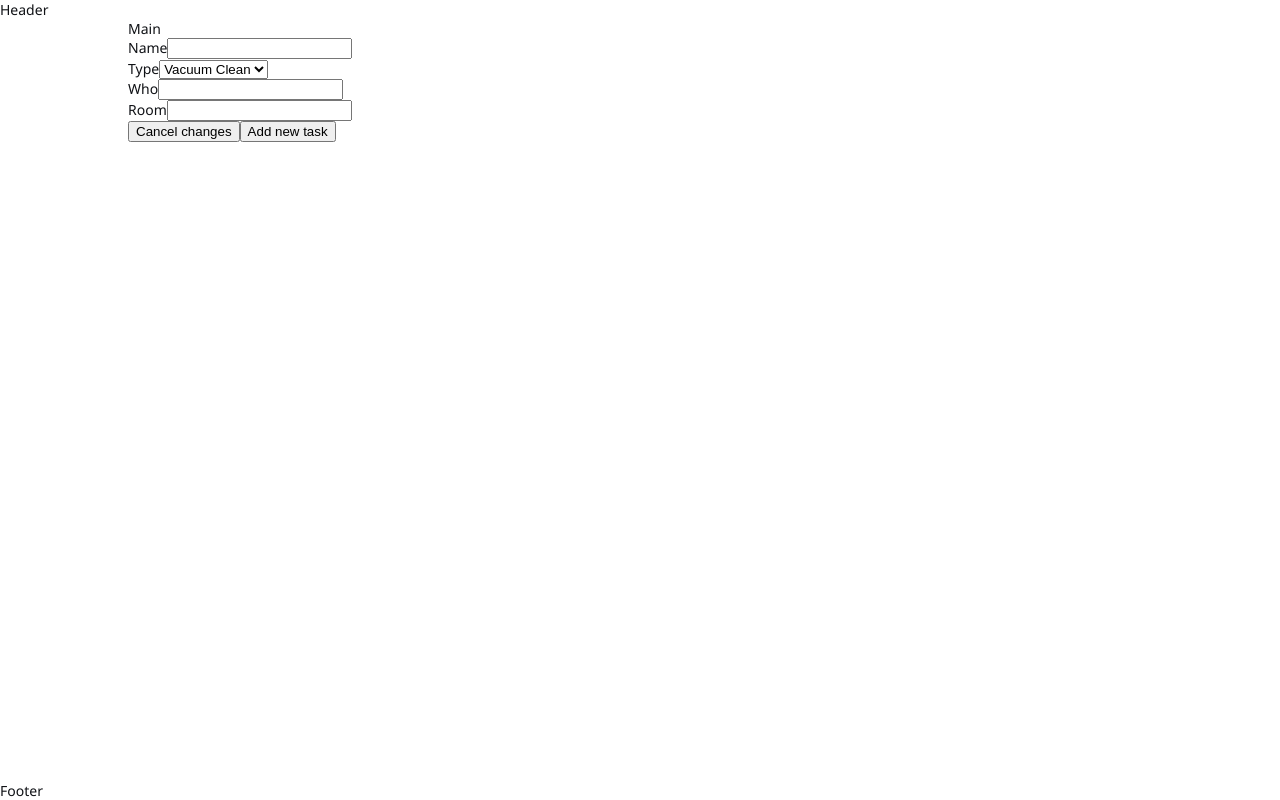
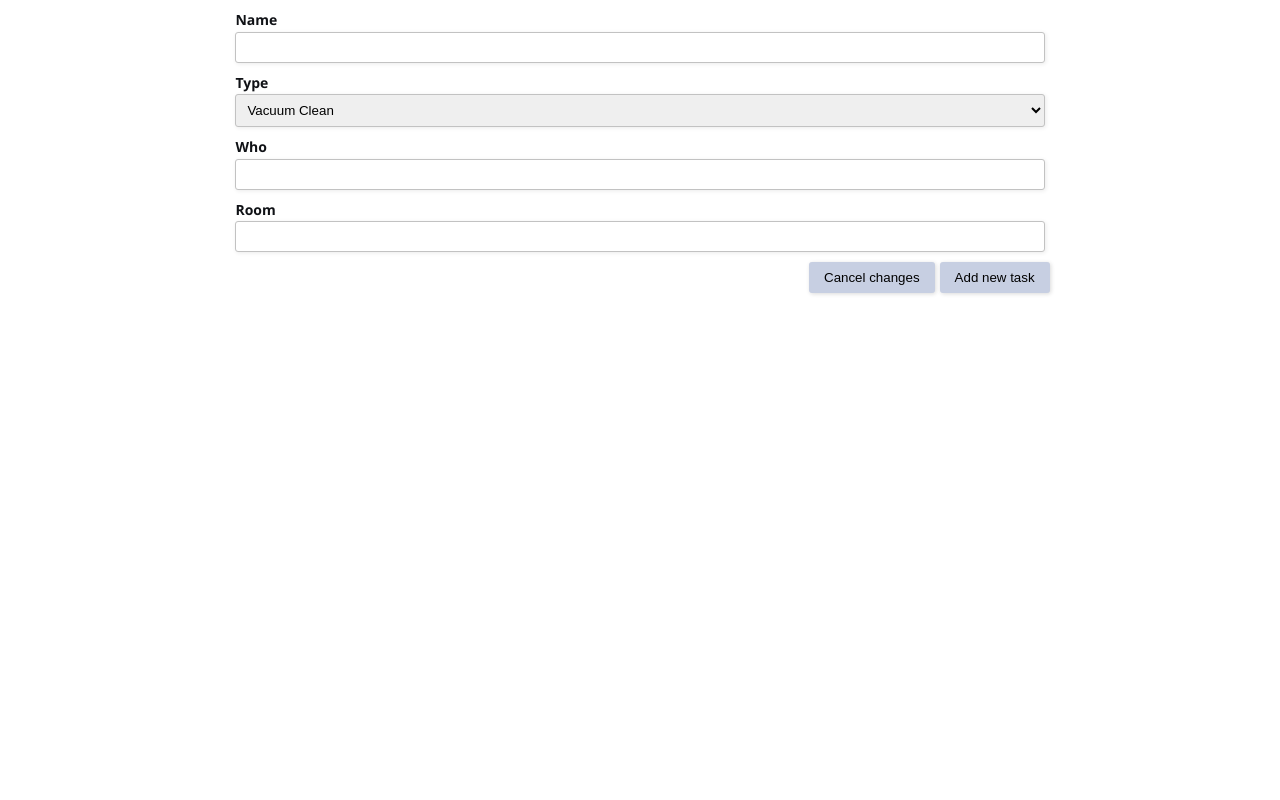
Before and after one commit to mathudak/tasks-spa, an Angular app: page /task in a window 1280 px wide. Built offline with nearby package versions, Linux system fonts and the light colour scheme.

Commit message:
Enhances styling

```diff
--- a/src/app/layout/layout-simple/layout-simple.component.html
+++ b/src/app/layout/layout-simple/layout-simple.component.html
@@ -1,7 +1,7 @@
-<header>Header</header>
+<!-- <header>Header</header> -->
 
-<main>Main
+<main>
   <router-outlet outlet="main"></router-outlet>
 </main>
 
-<footer>Footer</footer>
+<!-- <footer>Footer</footer> -->
--- a/src/app/routes/task-edit/task-edit.component.html
+++ b/src/app/routes/task-edit/task-edit.component.html
@@ -8,7 +8,7 @@
     <app-dynamic-form *ngIf="!!dynamicForm" [form]="dynamicForm.form" [controls]="dynamicForm.controls"></app-dynamic-form>
   </div>
 
-  <div class="action-fow">
+  <div class="action-row">
     <button (click)="cancel()">Cancel changes</button>
     <button *ngIf="!!taskID" (click)="saveEdits()">Save changes</button>
     <button *ngIf="!taskID" (click)="saveNew()">Add new task</button>
--- a/src/app/routes/task-edit/task-edit.component.scss
+++ b/src/app/routes/task-edit/task-edit.component.scss
@@ -0,0 +1,18 @@
+.edit-form {
+  width: 100%;
+  padding: 0 10%;
+
+  .form-row {
+    margin: 1rem .5rem;
+  }
+
+  .action-row {
+    display: flex;
+    flex-direction: row;
+    justify-content: end;
+
+    button {
+      margin-left: 0.5rem;
+    }
+  }
+}
--- a/src/app/routes/task-edit/task-edit.component.ts
+++ b/src/app/routes/task-edit/task-edit.component.ts
@@ -66,7 +66,7 @@ export class TaskEditComponent implements OnInit, OnDestroy {
   }
 
   cancel(): void {
-
+    this.router.navigate(['/', 'tasks']);
   }
 
   private handleCommonForm(task: ITask): void {
--- a/src/app/shared/components/dynamic-form/dynamic-form.component.html
+++ b/src/app/shared/components/dynamic-form/dynamic-form.component.html
@@ -4,13 +4,13 @@
     <div *ngFor="let elem of controls" class="form-row">
       <span [ngSwitch]="elem.type">
         <!-- INPUT -->
-        <div *ngSwitchCase="controlType.INPUT">
+        <div *ngSwitchCase="controlType.INPUT" class="form-field">
           <label [attr.for]="elem.name">{{elem.label}}</label>
           <input [name]="elem.name" [formControl]="elem.control" type="text">
         </div>
 
         <!-- SELECT -->
-        <div *ngSwitchCase="controlType.SELECT">
+        <div *ngSwitchCase="controlType.SELECT" class="form-field">
           <label [attr.for]="elem.name">{{elem.label}}</label>
           <select [name]="elem.name" [formControl]="elem.control">
             <option *ngFor="let opt of elem.options" [value]="opt['value']">{{opt['label']}}</option>
@@ -18,27 +18,27 @@
         </div>
 
         <!-- DATE -->
-        <div *ngSwitchCase="controlType.DATE">
+        <div *ngSwitchCase="controlType.DATE" class="form-field">
           <!-- TODO -->
         </div>
 
         <!-- TEXTAREA -->
-        <div *ngSwitchCase="controlType.TEXTAREA">
+        <div *ngSwitchCase="controlType.TEXTAREA" class="form-field">
           <!-- TODO -->
         </div>
 
         <!-- RADIO -->
-        <div *ngSwitchCase="controlType.RADIO">
+        <div *ngSwitchCase="controlType.RADIO" class="form-field">
           <!-- TODO -->
         </div>
 
         <!-- CHECKBOX -->
-        <div *ngSwitchCase="controlType.CHECKBOX">
+        <div *ngSwitchCase="controlType.CHECKBOX" class="form-field">
           <!-- TODO -->
         </div>
 
         <!-- DEFAULT CASE - ERROR -->
-        <div *ngSwitchDefault>
+        <div *ngSwitchDefault class="form-field">
           <p class="msg-warning">Incorrect input type provided</p>
         </div>
 
--- /dev/null
+++ b/src/styles/components/_buttons.scss
@@ -0,0 +1,8 @@
+button {
+  border: none;
+  padding: 8px 15px 8px 15px;
+  margin-left: 0.25rem;
+  background: #c7cfe2;
+  box-shadow: 1px 1px 4px #DADADA;
+  border-radius: 3px;
+}
--- /dev/null
+++ b/src/styles/components/_form.scss
@@ -0,0 +1,33 @@
+.dynamic-form {
+  width: 100%;
+
+  .form-row {
+   margin: 1rem 0;
+  }
+
+  .form-field {
+    display: flex;
+    flex-direction: column;
+
+    label {
+      display: block;
+      font-weight: 600;
+      margin-bottom: .25rem;
+    }
+
+    input, select {
+      box-sizing: border-box;
+      -webkit-box-sizing: border-box;
+      -moz-box-sizing: border-box;
+      border: 1px solid #C2C2C2;
+      box-shadow: 1px 1px 4px #EBEBEB;
+      -moz-box-shadow: 1px 1px 4px #EBEBEB;
+      -webkit-box-shadow: 1px 1px 4px #EBEBEB;
+      border-radius: 3px;
+      -webkit-border-radius: 3px;
+      -moz-border-radius: 3px;
+      padding: 7px;
+      outline: none;
+    }
+  }
+}
--- a/src/styles/styles.scss
+++ b/src/styles/styles.scss
@@ -1,3 +1,5 @@
+@import "./components/buttons";
+@import "./components/form";
 @import "./components/table.scss";
 
 html {
```
Also changed, not shown: src/styles/components/_table.scss (renamed from src/styles/components/table.scss).
